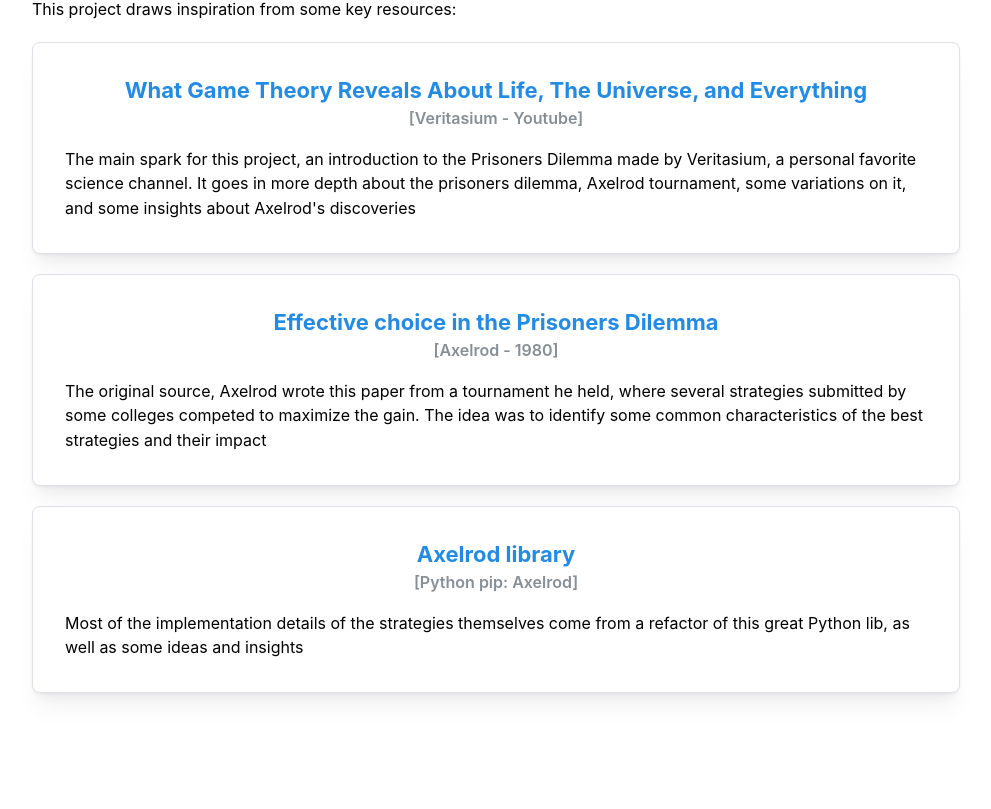
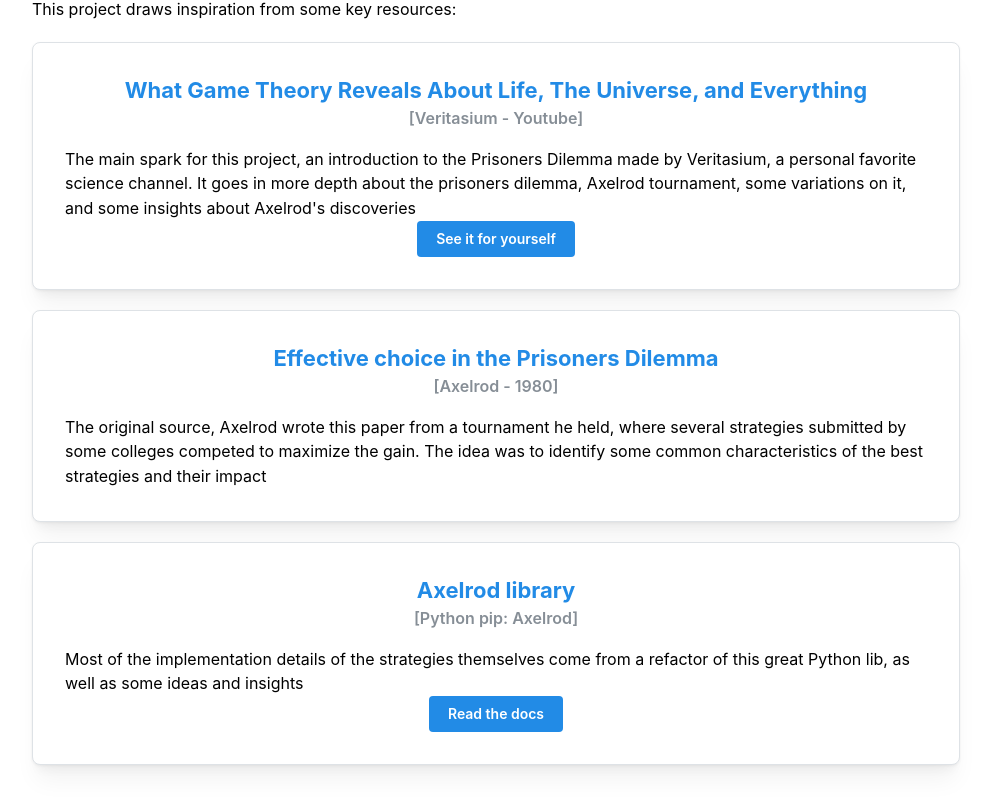
Before and after one commit to AndresCRamos/prisoners-dilemma, a React (Vite) app: page / in a window 1280 px wide. Shown: the part 5029-5838 px from the top of the page, without its empty margins (144-1135 px from the left). Built offline with nearby package versions, Linux system fonts and the light colour scheme.

Commit message:
Add references to sources in sources section

```diff
--- a/src/components/Sources/Sources.tsx
+++ b/src/components/Sources/Sources.tsx
@@ -1,4 +1,12 @@
-import { Card, Container, Stack, Text, Title } from "@mantine/core";
+import {
+  Button,
+  Card,
+  Center,
+  Container,
+  Stack,
+  Text,
+  Title,
+} from "@mantine/core";
 import React from "react";
 
 const Sources: React.FC = () => {
@@ -26,6 +34,15 @@ const Sources: React.FC = () => {
             goes in more depth about the prisoners dilemma, Axelrod tournament,
             some variations on it, and some insights about Axelrod's discoveries
           </Text>
+          <Center>
+            <Button
+              component="a"
+              href="https://youtu.be/mScpHTIi-kM?si=RgMVZ21-n4QEX5rd"
+              target="_blank"
+            >
+              See it for yourself
+            </Button>
+          </Center>
         </Card>
         <Card shadow="md" padding="xl" radius={"md"} withBorder>
           <Title
@@ -59,6 +76,14 @@ const Sources: React.FC = () => {
             from a refactor of this great Python lib, as well as some ideas and
             insights
           </Text>
+          <Center>
+            <Button
+              component="a"
+              href="https://axelrod.readthedocs.io/en/stable/index.html"
+            >
+              Read the docs
+            </Button>
+          </Center>
         </Card>
       </Stack>
     </Container>
```
